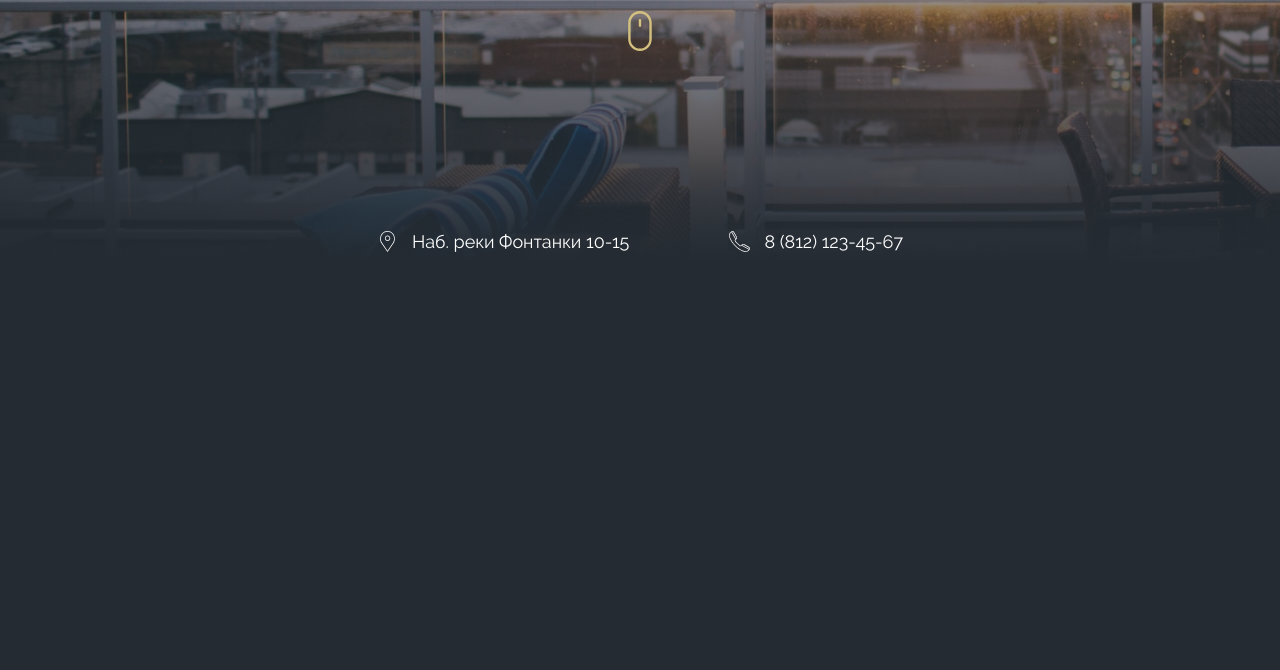
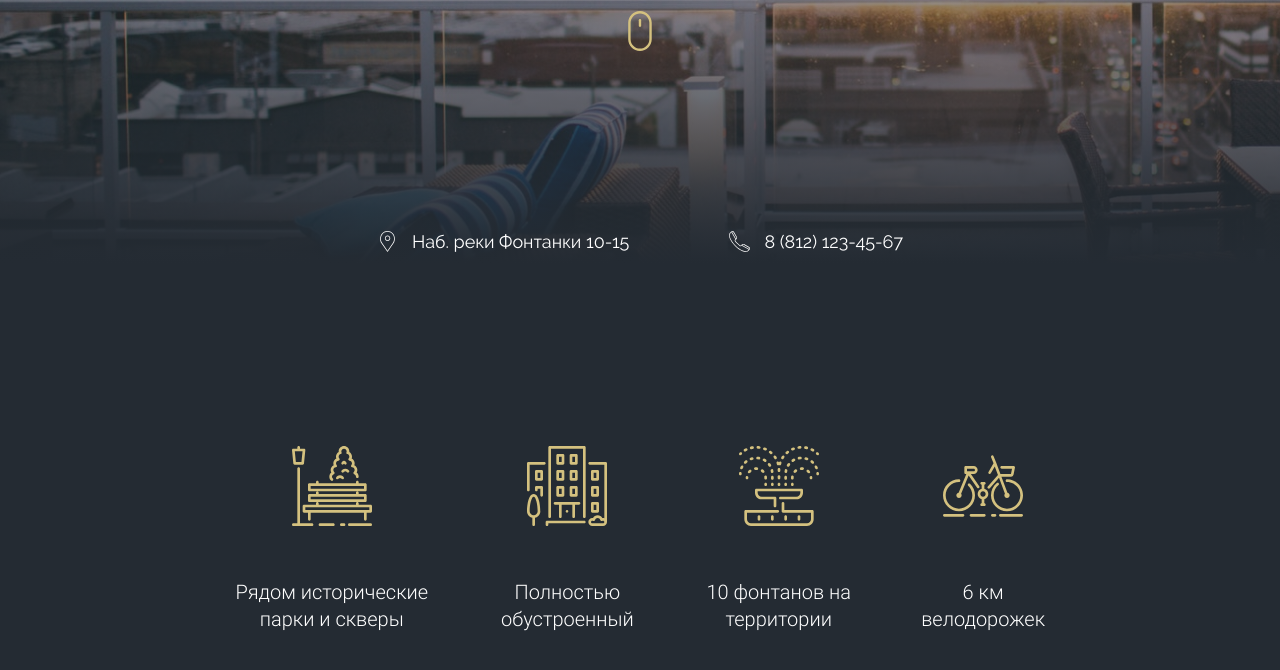
Before and after one commit to async-kita/loft-house, a website: page index.html in a window 1280 px wide. Shown: the part 474-1144 px from the top of the page. Before the commit the page ends 800 px from the top, so only its background shows below. Drawn offline with Linux system fonts and the light colour scheme.

Commit message:
feat: add HTML markup and styles section benifits

```diff
--- a/index.html
+++ b/index.html
@@ -112,5 +112,55 @@
     </div>
   </div>
 </header>
+<main>
+  <section class="benefits">
+    <div class="benefits__inner container container--min">
+      <div class="benefits__item">
+        <img
+          class="benefits__item-image"
+          src="./assets/icons/benefits/bench.svg"
+          alt="Icon bench"
+          width="80"
+          height="80"
+          loading="lazy"
+        />
+        <p class="benefits__item-description">Рядом исторические парки&nbsp;и&nbsp;скверы</p>
+      </div>
+      <div class="benefits__item">
+        <img
+          class="benefits__item-image"
+          src="./assets/icons/benefits/building.svg"
+          alt="Icon building"
+          width="80"
+          height="80"
+          loading="lazy"
+        />
+        <p class="benefits__item-description">Полностью обустроенный</p>
+      </div>
+      <div class="benefits__item">
+        <img
+          class="benefits__item-image"
+          src="./assets/icons/benefits/fountain.svg"
+          alt="Icon fountain"
+          width="80"
+          height="80"
+          loading="lazy"
+        />
+        <p class="benefits__item-description">10 фонтанов на территории</p>
+      </div>
+      <div class="benefits__item">
+        <img
+          class="benefits__item-image"
+          src="./assets/icons/benefits/bicycle.svg"
+          alt="Icon bicycle"
+          width="80"
+          height="80"
+          loading="lazy"
+        />
+        <p class="benefits__item-description">6 км велодорожек</p>
+      </div>
+    </div>
+  </section>
+</main>
 </body>
 </html>
--- a/styles/base/_base.scss
+++ b/styles/base/_base.scss
@@ -23,4 +23,21 @@ a {
   max-width: calc($container-width + $container-padding-x * 2);
   padding-inline: $container-padding-x;
   margin-inline: auto;
+
+  &--min {
+    max-width: calc($container-min-width + $container-padding-x * 2);
+  }
 }
+
+.visually-hidden {
+  position: absolute;
+  width: 1px;
+  height: 1px;
+  margin: -1px;
+  border: 0;
+  padding: 0;
+  white-space: nowrap;
+  clip-path: inset(100%);
+  clip: rect(0 0 0 0);
+  overflow: hidden;
+}
--- a/styles/helpers/_variables.scss
+++ b/styles/helpers/_variables.scss
@@ -14,4 +14,5 @@ $transition-duration: 0.2s;
 
 //Container
 $container-width: 1110px;
+$container-min-width: 810px;
 $container-padding-x: 15px;
--- /dev/null
+++ b/styles/layout/_benefits.scss
@@ -0,0 +1,26 @@
+@use "../helpers" as *;
+
+.benefits {
+  padding-block: 120px;
+
+  &__inner {
+    display: flex;
+    align-items: center;
+    column-gap: 70px;
+  }
+
+  &__item {
+    display: flex;
+    flex-direction: column;
+    align-items: center;
+    row-gap: 53px;
+    text-align: center;
+
+    &-description {
+      font-family: $font-family-additional;
+      font-weight: 300;
+      font-size: 20px;
+      line-height: 1.35;
+    }
+  }
+}
--- a/styles/style.scss
+++ b/styles/style.scss
@@ -5,3 +5,4 @@
 
 //Layout
 @use "./layout/header";
+@use "./layout/benefits";
```
Also changed, not shown: assets/icons/benefits/bench.svg (added), assets/icons/benefits/bicycle.svg (added), assets/icons/benefits/building.svg (added), assets/icons/benefits/fountain.svg (added), styles/style.css, 1 other file.
